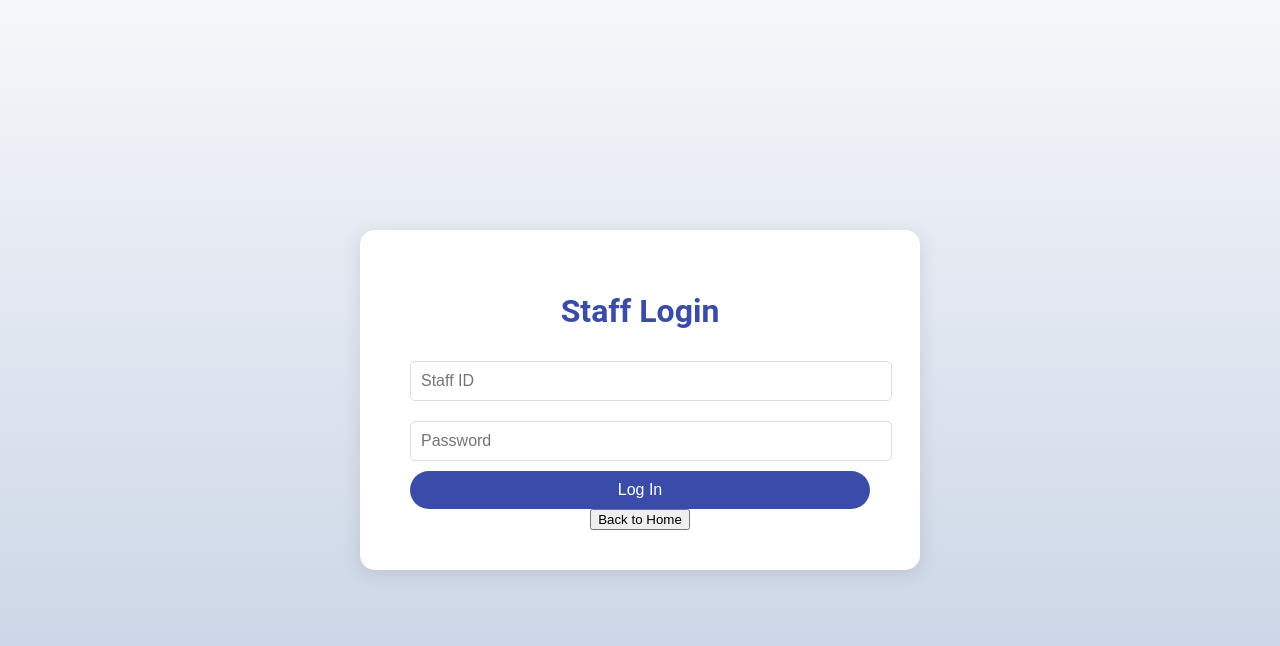
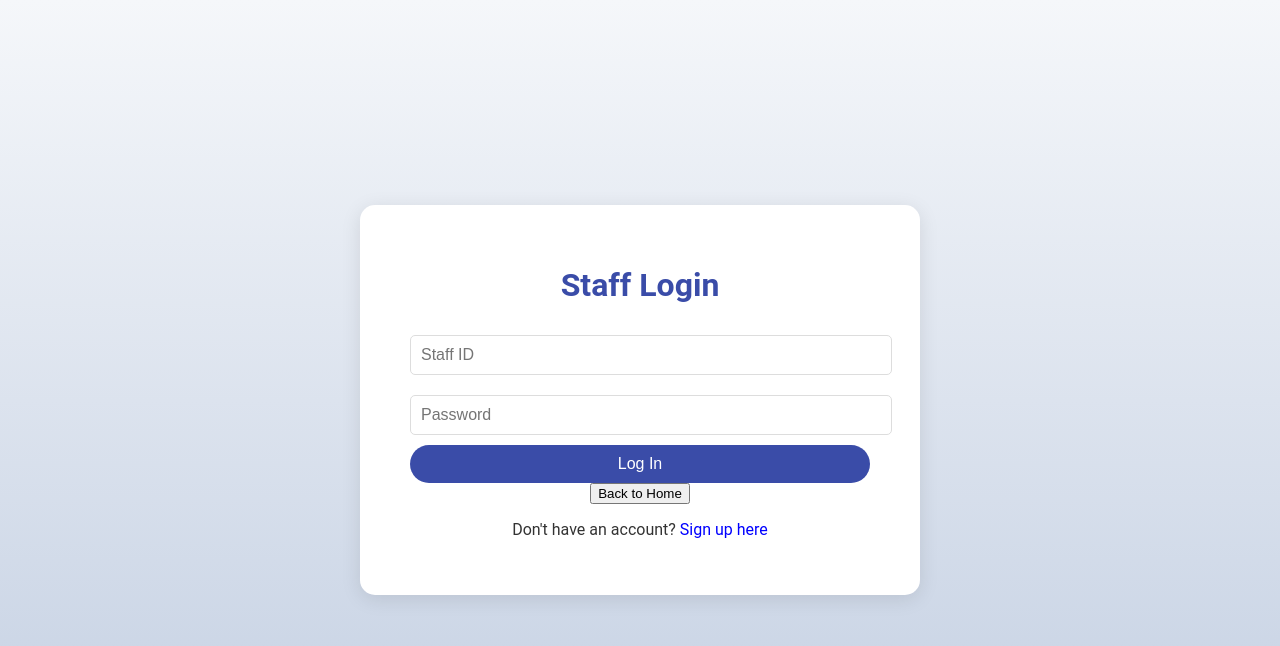
Before and after one commit to PengRongNeo/GAB, a React (Create React App) app in the folder my-app/: page / in a window 1280 px wide. Both pictures are taken after a click on the button "Staff Portal". Shown: the top 646 px of the page. Built offline with nearby package versions, Linux system fonts and the light colour scheme.

Commit message:
Added sign for both

```diff
--- a/my-app/package.json
+++ b/my-app/package.json
@@ -33,5 +33,8 @@
       "last 1 firefox version",
       "last 1 safari version"
     ]
+  },
+  "devDependencies": {
+    "@babel/plugin-proposal-private-property-in-object": "^7.21.11"
   }
 }
--- a/my-app/src/StaffPage.js
+++ b/my-app/src/StaffPage.js
@@ -1,15 +1,46 @@
-import React from 'react';
+import React, { useState } from 'react';
 
 function StaffPage({ goBack }) {
+  const [isSignUp, setIsSignUp] = useState(false);  // State to toggle between Login and Sign Up
+
+  const handleFormSubmit = (e) => {
+    e.preventDefault();
+    // Handle form submission logic here (either login or signup)
+    alert(isSignUp ? 'Signing up...' : 'Logging in...');
+  };
+
   return (
     <div className="portal">
-      <h1>Staff Login</h1>
-      <form>
-        <input type="text" placeholder="Staff ID" required />
+      <h1>{isSignUp ? 'Staff Sign Up' : 'Staff Login'}</h1>
+
+      <form onSubmit={handleFormSubmit}>
+        {isSignUp ? (
+          <>
+            <input type="text" placeholder="Staff ID" required />
+            <input type="email" placeholder="Email" required />
+          </>
+        ) : (
+          <input type="text" placeholder="Staff ID" required />
+        )}
+
         <input type="password" placeholder="Password" required />
-        <button type="submit">Log In</button>
+
+        {isSignUp && (
+          <input type="password" placeholder="Confirm Password" required />
+        )}
+
+        <button type="submit">{isSignUp ? 'Sign Up' : 'Log In'}</button>
       </form>
+
       <button onClick={goBack}>Back to Home</button>
+
+      <div className="toggle-signup">
+        {isSignUp ? (
+          <p>Already have an account? <span onClick={() => setIsSignUp(false)} style={{ color: 'blue', cursor: 'pointer' }}>Log in here</span></p>
+        ) : (
+          <p>Don't have an account? <span onClick={() => setIsSignUp(true)} style={{ color: 'blue', cursor: 'pointer' }}>Sign up here</span></p>
+        )}
+      </div>
     </div>
   );
 }
--- a/my-app/src/UserPage.js
+++ b/my-app/src/UserPage.js
@@ -1,15 +1,38 @@
-import React from 'react';
+import React, { useState } from 'react';
 
 function UserPage({ goBack }) {
+  const [isSignUp, setIsSignUp] = useState(false);  // State to toggle between Login and Sign Up
+
+  const handleFormSubmit = (e) => {
+    e.preventDefault();
+    // Handle form submission logic here (either login or signup)
+    alert(isSignUp ? 'Signing up...' : 'Logging in...');
+  };
+
   return (
     <div className="portal">
-      <h1>User Login</h1>
-      <form>
+      <h1>{isSignUp ? 'Sign Up' : 'User Login'}</h1>
+
+      <form onSubmit={handleFormSubmit}>
         <input type="email" placeholder="Email" required />
         <input type="password" placeholder="Password" required />
-        <button type="submit">Log In</button>
+
+        {isSignUp && (
+          <input type="password" placeholder="Confirm Password" required />
+        )}
+
+        <button type="submit">{isSignUp ? 'Sign Up' : 'Log In'}</button>
       </form>
+
       <button onClick={goBack}>Back to Home</button>
+
+      <div className="toggle-signup">
+        {isSignUp ? (
+          <p>Already have an account? <span onClick={() => setIsSignUp(false)} style={{ color: 'blue', cursor: 'pointer' }}>Log in here</span></p>
+        ) : (
+          <p>Don't have an account? <span onClick={() => setIsSignUp(true)} style={{ color: 'blue', cursor: 'pointer' }}>Sign up here</span></p>
+        )}
+      </div>
     </div>
   );
 }
```
Also changed, not shown: 1 other file (tests, documents, lock files or other folders).
